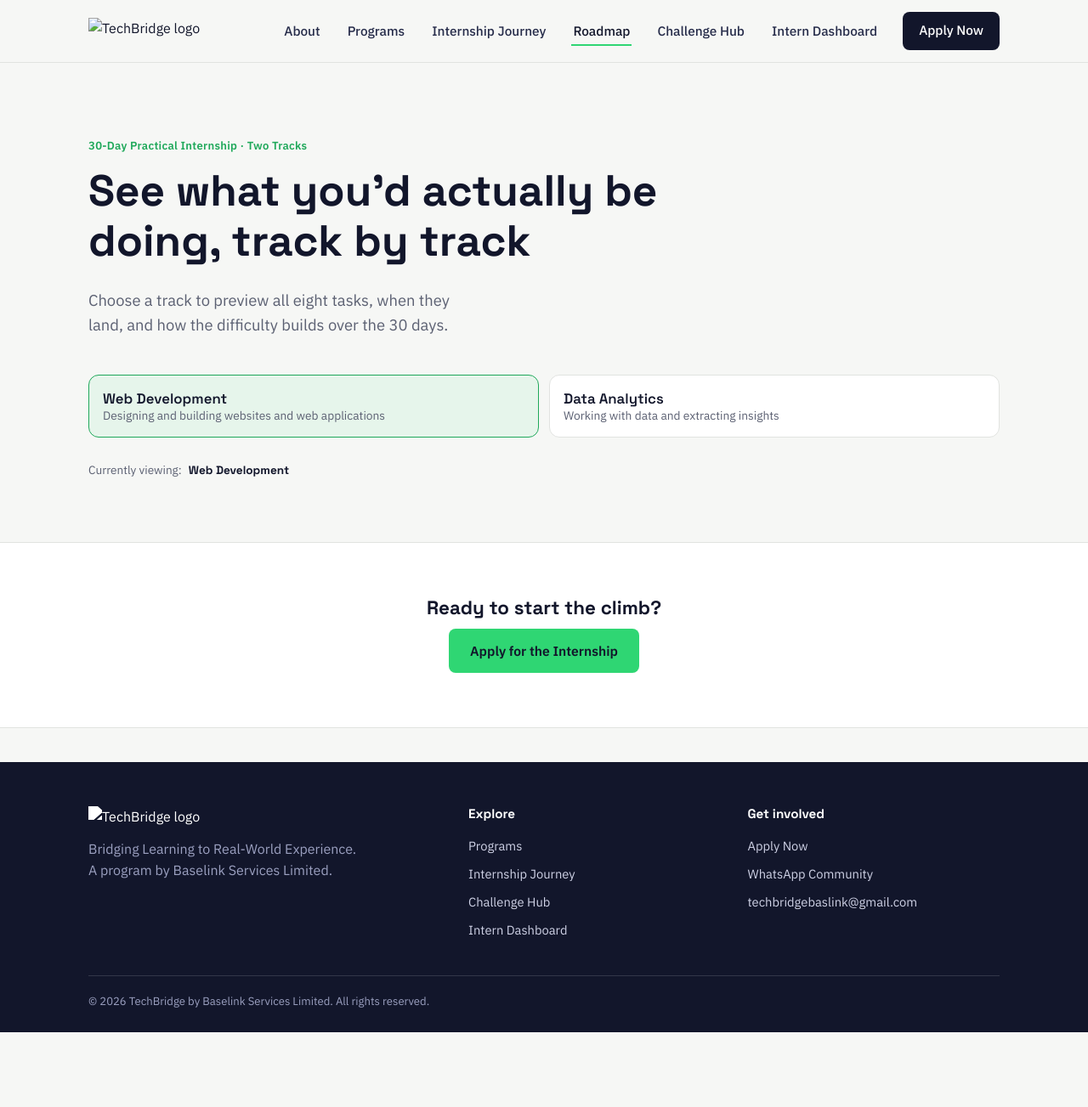
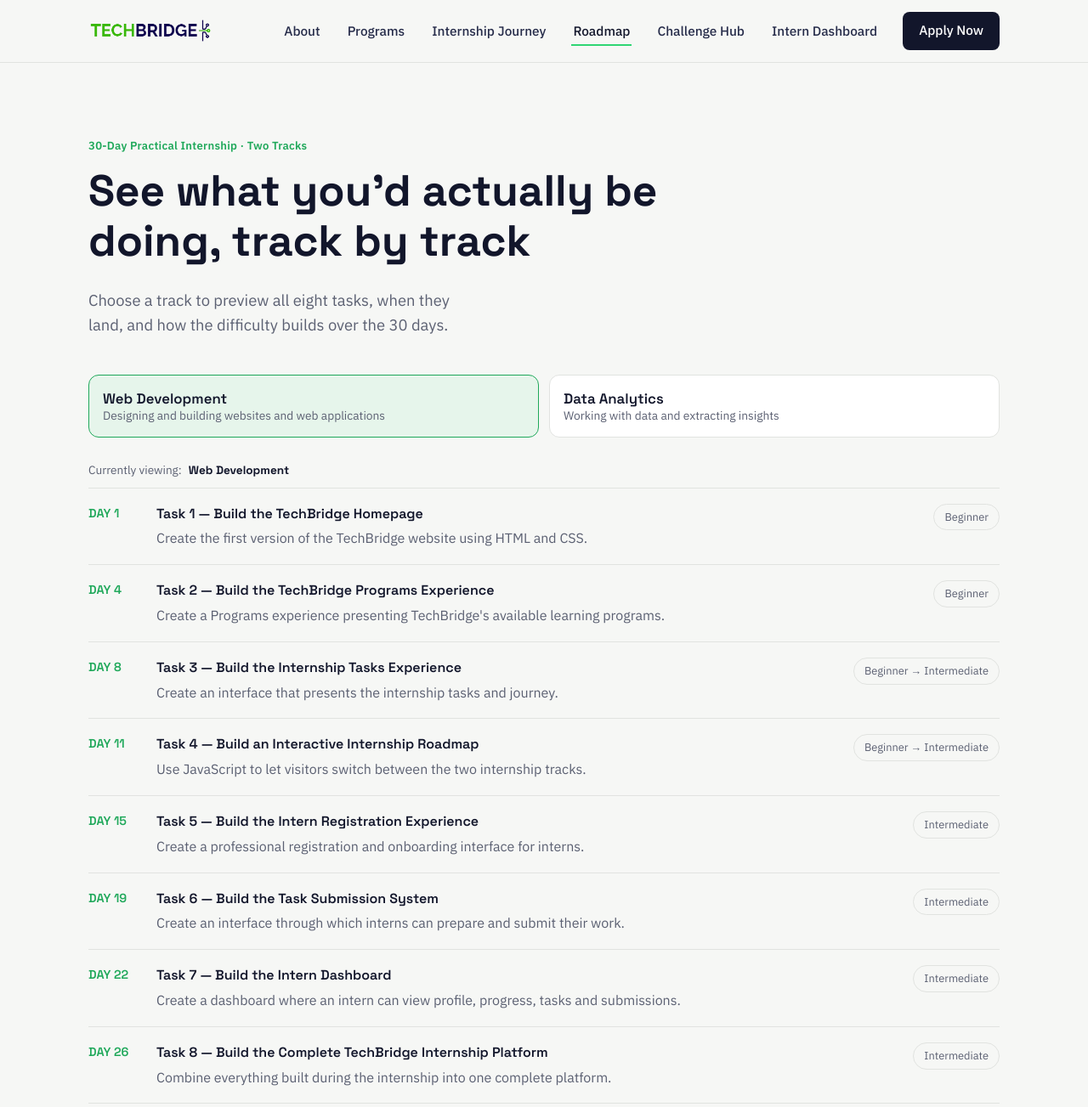
Before and after one commit to abenajuliana04-lang/techbridge-website, a website: page roadmap.html in a window 1280 px wide. Shown: the top 1303 px of the page at 85% size. Before the commit the page ends 1215 px from the top, so only its background shows below. Drawn offline with Linux system fonts and the light colour scheme; files that its build step writes are made by us from their sources.

Commit message:
Fix broken asset and script paths

```diff
--- a/roadmap.html
+++ b/roadmap.html
@@ -4,7 +4,7 @@
 <meta charset="UTF-8">
 <meta name="viewport" content="width=device-width, initial-scale=1">
 <title>Internship Roadmap — TechBridge</title>
-<link rel="stylesheet" href="css/style.css">
+<link rel="stylesheet" href="style.css">
 <style>
   .track-toggle{ display:flex; gap:12px; margin-bottom:8px; }
   .track-btn{
@@ -35,7 +35,7 @@
 
 <header class="site-header">
   <nav class="nav">
-    <a href="index.html" class="brand"><img src="images/techbridge-logo.png" alt="TechBridge logo"></a>
+    <a href="index.html" class="brand"><img src="techbridge-logo.png" alt="TechBridge logo"></a>
     <button class="nav-toggle" id="navToggle" aria-label="Toggle navigation">☰</button>
     <ul class="nav-links" id="navLinks">
       <li><a href="index.html#about">About</a></li>
@@ -89,7 +89,7 @@
   <div class="wrap">
     <div class="footer-grid">
       <div>
-        <div class="footer-brand"><img src="images/techbridge-logo.png" alt="TechBridge logo"></div>
+        <div class="footer-brand"><img src="techbridge-logo.png" alt="TechBridge logo"></div>
         <p style="color:#9ba0c0; max-width:34ch;">Bridging Learning to Real-World Experience. A program by Baselink Services Limited.</p>
       </div>
       <div>
@@ -110,7 +110,7 @@
   </div>
 </footer>
 
-<script src="js/roadmap.js"></script>
+<script src="roadmap.js"></script>
 <script>
   document.getElementById('navToggle').addEventListener('click', () =>
     document.getElementById('navLinks').classList.toggle('open'));
```
